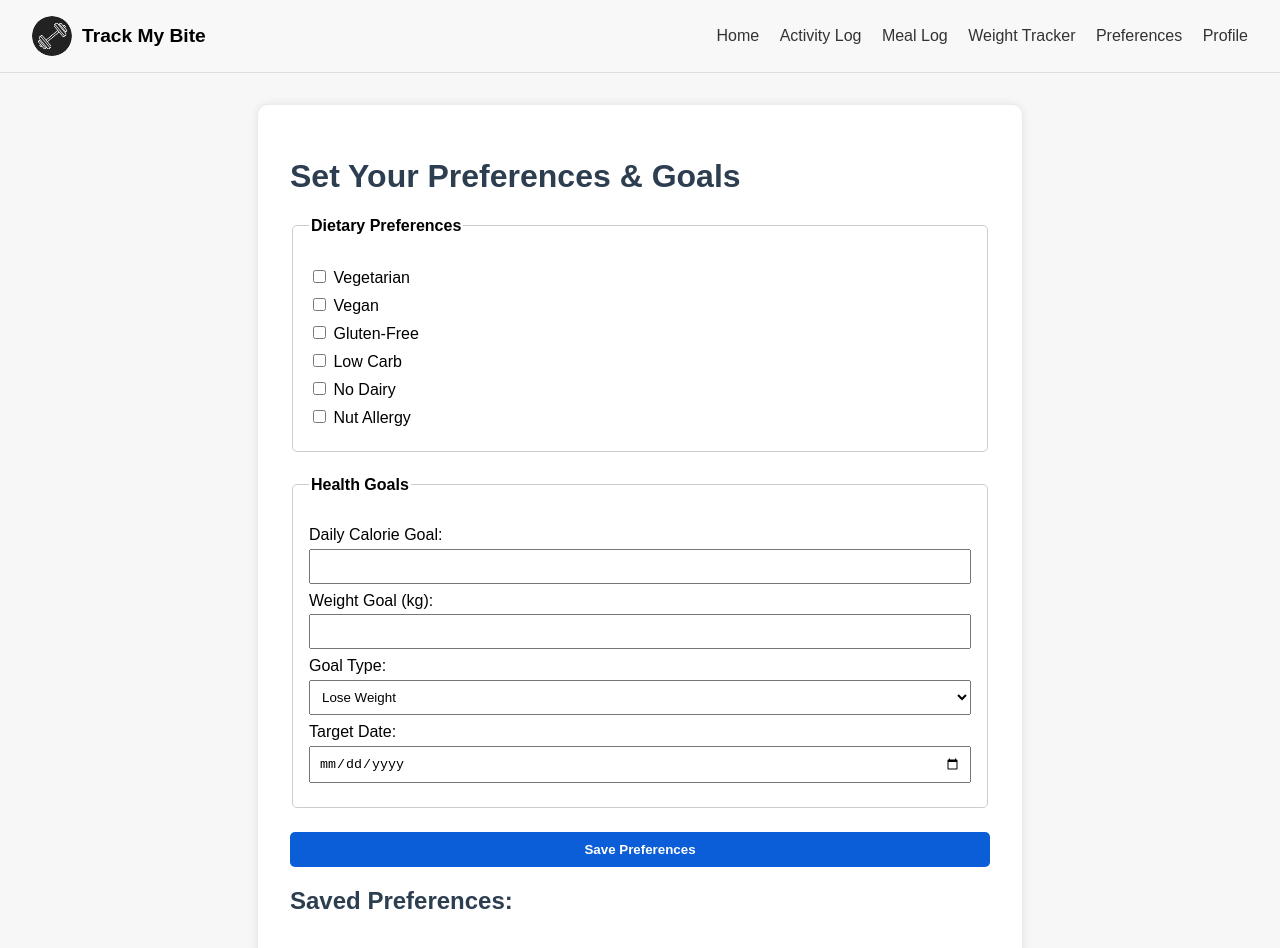
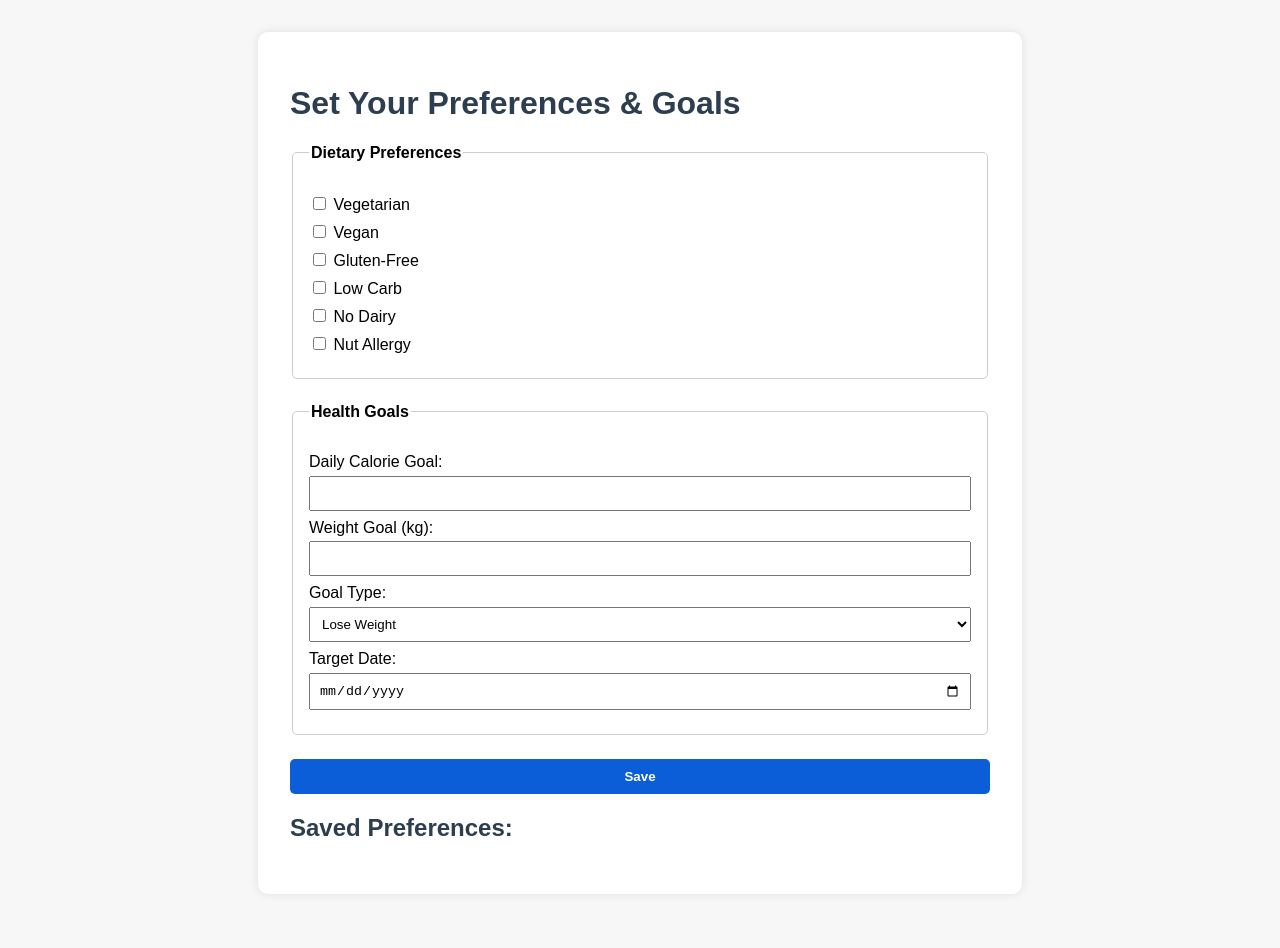
Before and after one commit to gitme05/TrackMyBite, a website: page front-end/views/UserPreferences.html in a window 1280 px wide. After the commit the page ends 926 px from the top, so only its background shows below. Drawn offline with Linux system fonts and the light colour scheme; no server answers.

Commit message:
fix the get issue

```diff
--- a/front-end/views/UserPreferences.html
+++ b/front-end/views/UserPreferences.html
@@ -6,22 +6,8 @@
   <title>Preferences - Track My Bite</title>
   <link rel="stylesheet" href="/front-end/styles/UserPreferences.css" />
 </head>
+
 <body>
-  <header class="navbar">
-    <div class="logo">
-    <img src="/front-end/assets/Logo.png" alt="Logo" class="logo-img">
-    <span>Track My Bite</span>
-    </div>
-    <nav>
-        <a href="/front-end/views/main.html">Home</a>
-        <a href="/front-end/views/ActivityLog.html">Activity Log</a>
-        <a href="/front-end/views/MealLog.html">Meal Log</a>
-        <a href="/front-end/views/WeightTracker.html">Weight Tracker</a>
-        <a href="/front-end/views/Preferences.html">Preferences</a>
-        <a href="/front-end/views/Profile.html">Profile</a>
-
-    </nav>
-  </header>
 
   <main class="preferences">
     <h1>Set Your Preferences & Goals</h1>
@@ -60,7 +46,7 @@
         </label>
       </fieldset>
 
-      <button type="submit">Save Preferences</button>
+      <button type="submit">Save</button>
     </form>
 
     <h2>Saved Preferences:</h2>
```
